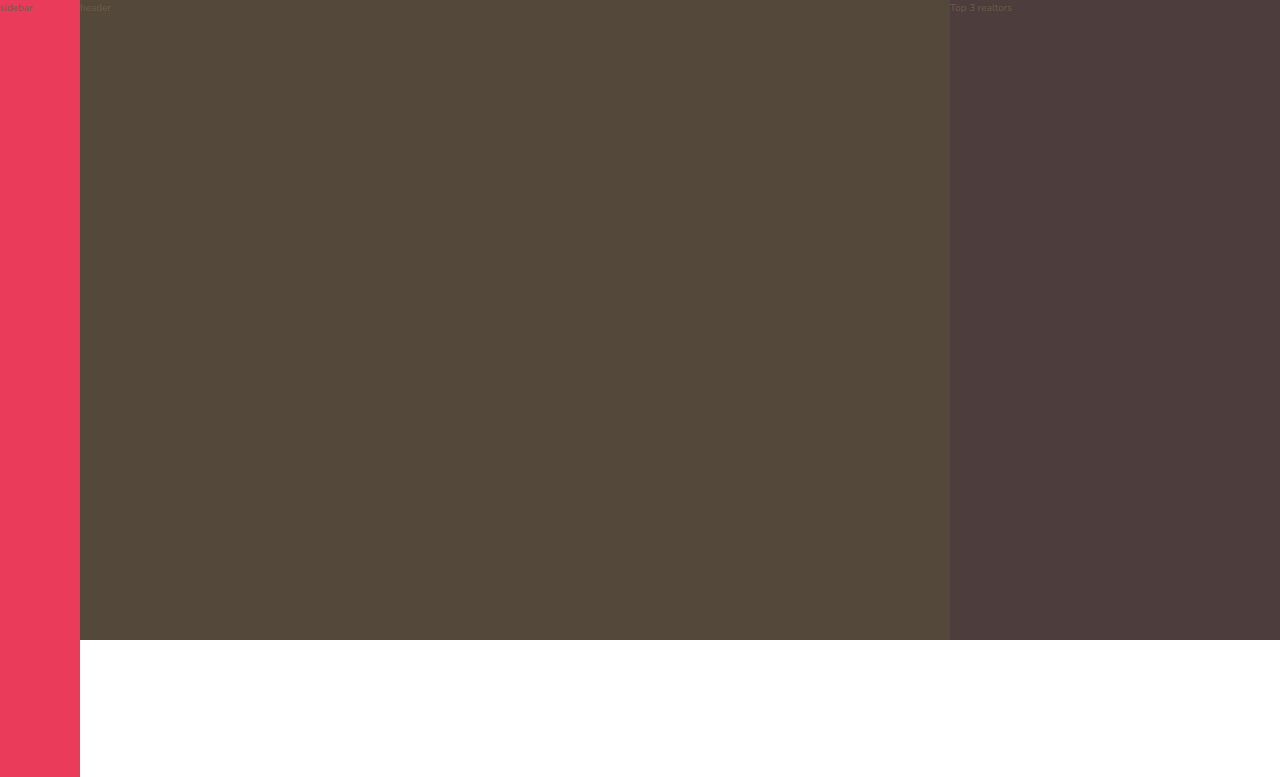
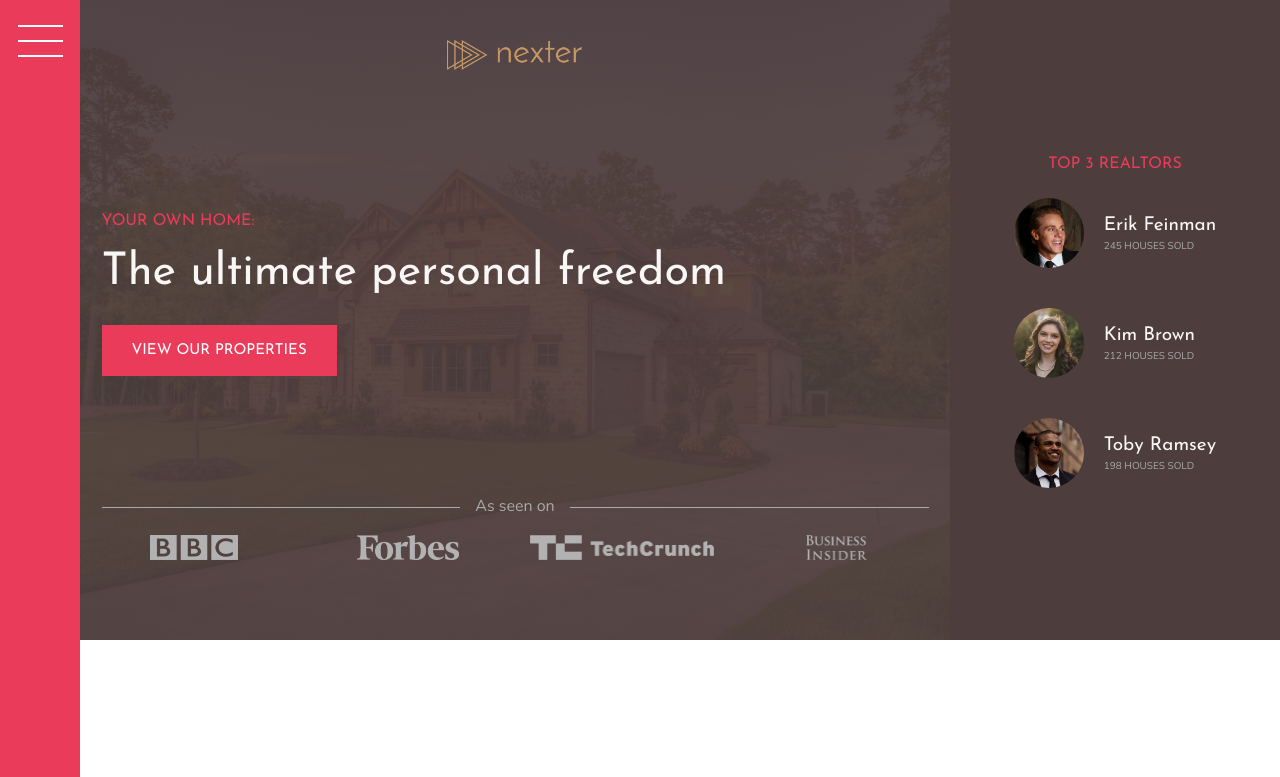
Before and after one commit to ivanvgarcia/Nexter, a website: page index.html in a window 1280 px wide. Shown: the top 777 px of the page. Drawn offline with nearby package versions, Linux system fonts and the light colour scheme.

Commit message:
Header and Sidebar
- Created the button for the sidebar.
- Added the markup for the header and styled it using CSS Grid.
- Also styled the realtors section

```diff
--- a/index.html
+++ b/index.html
@@ -15,15 +15,44 @@
 
 <body class="container">
     <div class="sidebar">
-        sidebar
+        <button class="nav-btn"></button>
     </div>
 
     <header class="header">
-        header
+        <img src="img/logo.png" alt="" class="header__logo">
+        <h3 class="heading-3">Your own home:</h3>
+        <h1 class="heading-1">The ultimate personal freedom</h1>
+        <button class="btn header__btn">View our properties</button>
+        <div class="header__seenon-text">As seen on</div>
+        <div class="header__seenon-logos">
+            <img src="img/logo-bbc.png" alt="Seen on logo 1">
+            <img src="img/logo-forbes.png" alt="Seen on logo 2">
+            <img src="img/logo-techcrunch.png" alt="Seen on logo 3">
+            <img src="img/logo-bi.png" alt="Seen on logo 4">
+        </div>
     </header>
 
     <div class="realtors">
-        Top 3 realtors
+        <h3 class="heading-3">Top 3 Realtors</h3>
+        <div class="realtors__list">
+            <img src="img/realtor-1.jpeg" alt="Realtor 1" class="realtors__img">
+            <div class="realtors__details">
+                <h4 class="heading-4 heading-4--light">Erik Feinman</h4>
+                <p class="realtors__sold">245 houses sold</p>
+            </div>
+
+            <img src="img/realtor-2.jpeg" alt="Realtor 1" class="realtors__img">
+            <div class="realtors__details">
+                <h4 class="heading-4 heading-4--light">Kim Brown</h4>
+                <p class="realtors__sold">212 houses sold</p>
+            </div>
+
+            <img src="img/realtor-3.jpeg" alt="Realtor 1" class="realtors__img">
+            <div class="realtors__details">
+                <h4 class="heading-4 heading-4--light">Toby Ramsey</h4>
+                <p class="realtors__sold">198 houses sold</p>
+            </div>
+        </div>
     </div>
 
     <section class="features">
--- a/sass/_header.scss
+++ b/sass/_header.scss
@@ -1,4 +1,49 @@
 .header {
     background-color: $color-grey-dark-1;
     grid-column: full-start / col-end 6;
+    background-image: linear-gradient(rgba($color-secondary, .93), rgba($color-secondary, .93)), url(../img/hero.jpeg);
+    background-size: cover;
+    background-position: center;
+    padding: 8rem;
+    padding-top: 4rem;
+    display: grid;
+    grid-template-rows: 1fr min-content 6rem 1fr;
+    grid-template-columns: max-content;
+    grid-row-gap: 1.5rem;
+    justify-content: center;
+    &__logo {
+        height: 3rem;
+        justify-self: center;
+    }
+    &__btn {
+        align-self: start;
+        justify-self: start;
+    }
+    &__seenon-text {
+        display: grid;
+        grid-template-columns: 1fr max-content 1fr;
+        grid-column-gap: 1.5rem;
+        align-items: center;
+
+        font-size: 1.6rem;
+        color: $color-grey-light-2;
+
+        &::before,
+        &::after {
+            content: "";
+            height: 1px;
+            display: block;
+            background-color: currentColor;
+        }
+    }
+    &__seenon-logos {
+        display: grid;
+        grid-template-columns: repeat(4, 1fr);
+        grid-column-gap: 3rem;
+        justify-items: center;
+        img {
+            height: 2.5rem;
+            filter: brightness(70%);
+        }
+    }
 }
--- a/sass/_realtors.scss
+++ b/sass/_realtors.scss
@@ -1,4 +1,27 @@
 .realtors {
     background-color: $color-secondary;
     grid-column: col-start 7 / full-end;
+    padding: 3rem;
+    display: grid;
+    justify-content: center;
+    align-content: center;
+    justify-items: center;
+    grid-row-gap: 2rem;
+    &__list {
+        display: grid;
+        grid-template-columns: min-content max-content;
+        grid-column-gap: 2rem;
+        grid-row-gap: 5vh;
+        align-items: center;
+    }
+    &__img {
+        width: 7rem;
+        border-radius: 50%;
+        display: block;
+    }
+    &__sold {
+        text-transform: uppercase;
+        color: $color-grey-light-2;
+        margin-top: -3px;
+    }
 }
--- a/sass/_sidebar.scss
+++ b/sass/_sidebar.scss
@@ -2,4 +2,29 @@
     background-color: $color-primary;
     grid-column: sidebar-start / sidebar-end;
     grid-row: 1 / -1;
+    display: flex;
+    justify-content: center;
 }
+
+.nav-btn {
+    border: none;
+    border-radius: 0;
+    background-color: #fff;
+    height: 2px;
+    width: 4.5rem;
+    margin-top: 4rem;
+    &::before,
+    &::after {
+        content: "";
+        background-color: #fff;
+        height: 2px;
+        width: 4.5rem;
+        display: block;
+    }
+    &::before {
+        transform: translateY(-1.5rem);
+    }
+    &::after {
+        transform: translateY(1.3rem);
+    }
+}
--- a/sass/_typography.scss
+++ b/sass/_typography.scss
@@ -5,6 +5,9 @@
 
 .heading-1 {
     @extend %heading;
+    font-size: 4.5rem;
+    color: $color-grey-light-1;
+    line-height: 1;
 }
 
 .heading-2 {
```
Also changed, not shown: css/style.css.
